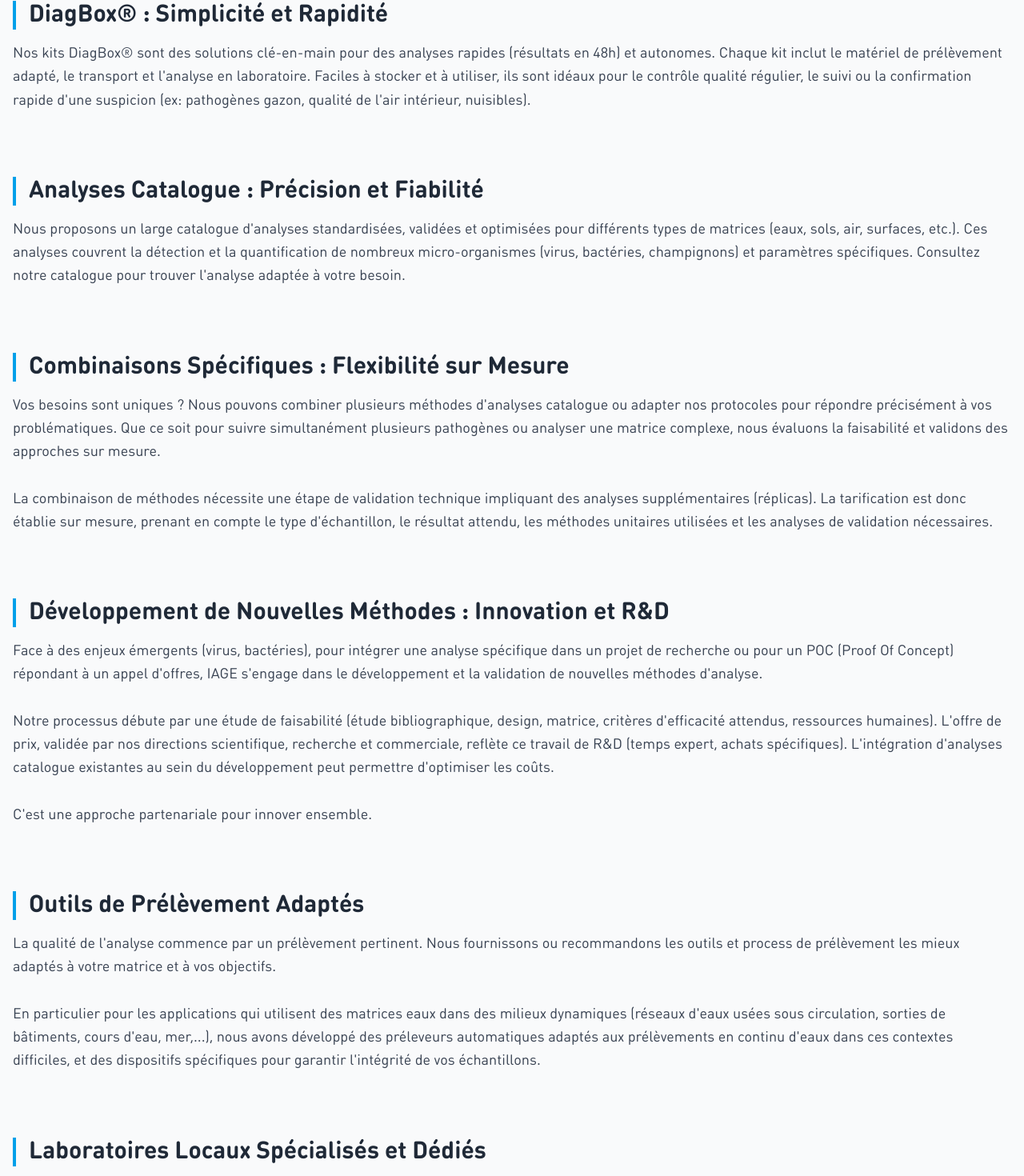
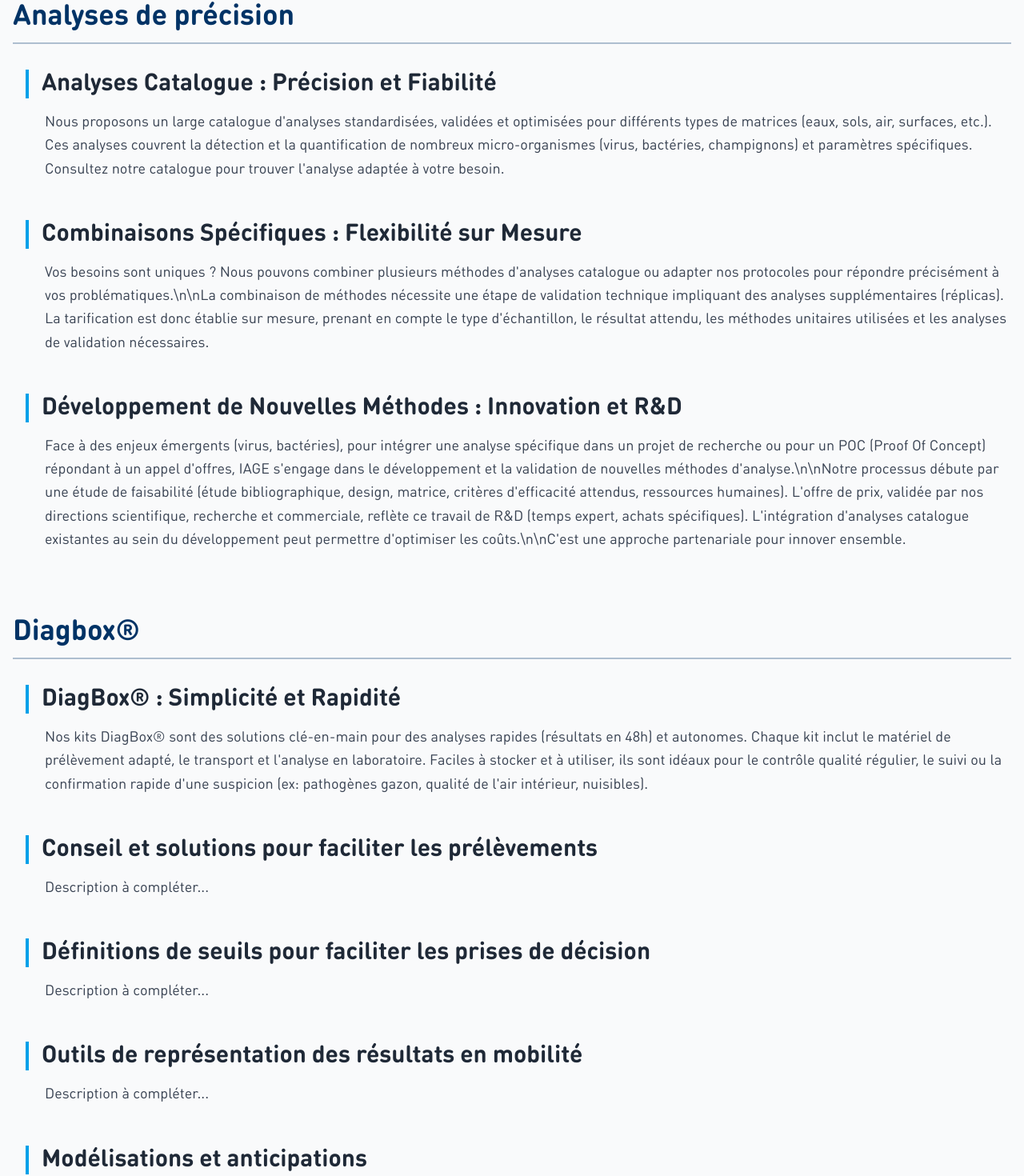
Before and after one commit to OROATIAGE/iage-france.site-public, a React (Vite) app: page /services in a window 1280 px wide. Shown: the part 347-1817 px from the top of the page at 80% size. Built offline with nearby package versions, Linux system fonts and the light colour scheme.

Commit message:
feat: changements de présentation et nouveaux services

```diff
--- a/src/components/Navbar.jsx
+++ b/src/components/Navbar.jsx
@@ -24,14 +24,19 @@
   const servicesTimeoutRef = useRef(null);
   const isDark = useIsDark()
 
+  // Updated list of all services for the dropdown
   const servicesDropdownItems = [
-    { name: texts.navbar.services.dropdown.all, path: '/services' },
-    { name: texts.navbar.services.dropdown.diagbox, path: '/services#diagbox' },
-    { name: texts.navbar.services.dropdown.catalog, path: '/services#catalog' },
-    { name: texts.navbar.services.dropdown.specific, path: '/services#specific-combinations' },
-    { name: texts.navbar.services.dropdown.development, path: '/services#development' },
-    { name: texts.navbar.services.dropdown.sampling, path: '/services#sampling-tools' },
-    { name: texts.navbar.services.dropdown.local_labs, path: '/services#local-labs' },
+    { name: texts.navbar.services.dropdown.all, path: '/services' }, // Voir tous les services
+    { name: texts.services?.nav?.catalog || 'Catalogue', path: '/services#catalog' },
+    { name: texts.services?.nav?.['specific-combinations'] || 'Combinaisons', path: '/services#specific-combinations' },
+    { name: texts.services?.nav?.development || 'R&D', path: '/services#development' },
+    { name: texts.services?.nav?.diagbox || 'DiagBox®', path: '/services#diagbox' },
+    { name: texts.services?.nav?.['sampling-advice'] || 'Conseil Prélèvement', path: '/services#sampling-advice' },
+    { name: texts.services?.nav?.thresholds || 'Seuils Décisionnels', path: '/services#thresholds' },
+    { name: texts.services?.nav?.['mobile-viz'] || 'Viz Mobilité', path: '/services#mobile-viz' },
+    { name: texts.services?.nav?.modeling || 'Modélisation', path: '/services#modeling' },
+    { name: texts.services?.nav?.['sampling-tools'] || 'Préleveurs', path: '/services#sampling-tools' },
+    { name: texts.services?.nav?.['local-labs'] || 'Labos Locaux', path: '/services#local-labs' },
   ];
 
   const navItems = [
--- a/src/components/ServicesNav.jsx
+++ b/src/components/ServicesNav.jsx
@@ -21,12 +21,16 @@
   }
 };
 
-// Définir les sections pour la page Services (sans shortLabel)
+// UPDATED sections list to include all individual services
 const sections = [
-  { id: 'diagbox' }, // Utiliser l'ID pour construire la clé du label nav
   { id: 'catalog' },
   { id: 'specific-combinations' },
   { id: 'development' },
+  { id: 'diagbox' },
+  { id: 'sampling-advice' },
+  { id: 'thresholds' },
+  { id: 'mobile-viz' },
+  { id: 'modeling' },
   { id: 'sampling-tools' },
   { id: 'local-labs' },
 ];
--- a/src/content/texts.js
+++ b/src/content/texts.js
@@ -5,13 +5,7 @@
     "services": {
       "title": "Services",
       "dropdown": {
-        "all": "Voir tous les services",
-        "diagbox": "DiagBox®",
-        "catalog": "Analyses Catalogue",
-        "specific": "Combinaisons Spécifiques",
-        "development": "Développement Méthodes",
-        "sampling": "Outils de Prélèvement",
-        "local_labs": "Laboratoires Dédiés"
+        "all": "Voir tous les services"
       }
     },
     "sectors": "Secteurs",
@@ -31,22 +25,22 @@
   },
   "home": {
     "hero": {
-      "title": "Solutions d'analyses et d'expertise pour votre industrie",
-      "subtitle": "Expertise, innovation et qualité au service de vos besoins",
+      "title": "L'expertise du vivant à votre service",
+      "subtitle": "Voir l'invisible pour agir à temps",
       "cta": "Contactez-nous"
     },
     "services": {
       "0": {
-        "title": "Analyses de laboratoire",
-        "description": "Des analyses précises et fiables pour répondre à vos besoins spécifiques."
+        "title": "Analyses de précisions",
+        "description": "Des analyses précises et fiables, sur catalogue ou à la demande, pour répondre à tous vos besoins"
       },
       "1": {
-        "title": "Conseil et expertise",
-        "description": "Un accompagnement personnalisé pour optimiser vos processus."
+        "title": "Diagbox®, Conseils et Expertise",
+        "description": "Un accompagnement personnalisé pour accompagner vos prises de décisions"
       },
       "2": {
-        "title": "Formation",
-        "description": "Des programmes de formation adaptés à vos équipes."
+        "title": "Vous équiper et former vos équipes",
+        "description": "Equiments spécialisées, laboratoires locaux, accompagnement technique, pour encore plus de réactivité"
       },
       "title": "Nos Services"
     },
@@ -112,15 +106,26 @@
       "catalog_title": "Analyses Catalogue : Précision et Fiabilité",
       "catalog_description": "Nous proposons un large catalogue d'analyses standardisées, validées et optimisées pour différents types de matrices (eaux, sols, air, surfaces, etc.). Ces analyses couvrent la détection et la quantification de nombreux micro-organismes (virus, bactéries, champignons) et paramètres spécifiques. Consultez notre catalogue pour trouver l'analyse adaptée à votre besoin.",
       "specific_title": "Combinaisons Spécifiques : Flexibilité sur Mesure",
-      "specific_description": "Vos besoins sont uniques ? Nous pouvons combiner plusieurs méthodes d'analyses catalogue ou adapter nos protocoles pour répondre précisément à vos problématiques. Que ce soit pour suivre simultanément plusieurs pathogènes ou analyser une matrice complexe, nous évaluons la faisabilité et validons des approches sur mesure.\r\n\r\nLa combinaison de méthodes nécessite une étape de validation technique impliquant des analyses supplémentaires (réplicas). La tarification est donc établie sur mesure, prenant en compte le type d'échantillon, le résultat attendu, les méthodes unitaires utilisées et les analyses de validation nécessaires.",
+      "specific_description": "Vos besoins sont uniques ? Nous pouvons combiner plusieurs méthodes d'analyses catalogue ou adapter nos protocoles pour répondre précisément à vos problématiques.\\n\\nLa combinaison de méthodes nécessite une étape de validation technique impliquant des analyses supplémentaires (réplicas). La tarification est donc établie sur mesure, prenant en compte le type d'échantillon, le résultat attendu, les méthodes unitaires utilisées et les analyses de validation nécessaires.",
       "development_title": "Développement de Nouvelles Méthodes : Innovation et R&D",
-      "development_description": "Face à des enjeux émergents (virus, bactéries), pour intégrer une analyse spécifique dans un projet de recherche ou pour un POC (Proof Of Concept) répondant à un appel d'offres, IAGE s'engage dans le développement et la validation de nouvelles méthodes d'analyse.\r\n\r\nNotre processus débute par une étude de faisabilité (étude bibliographique, design, matrice, critères d'efficacité attendus, ressources humaines). L'offre de prix, validée par nos directions scientifique, recherche et commerciale, reflète ce travail de R&D (temps expert, achats spécifiques). L'intégration d'analyses catalogue existantes au sein du développement peut permettre d'optimiser les coûts.\r\n\r\nC'est une approche partenariale pour innover ensemble.",
+      "development_description": "Face à des enjeux émergents (virus, bactéries), pour intégrer une analyse spécifique dans un projet de recherche ou pour un POC (Proof Of Concept) répondant à un appel d'offres, IAGE s'engage dans le développement et la validation de nouvelles méthodes d'analyse.\\n\\nNotre processus débute par une étude de faisabilité (étude bibliographique, design, matrice, critères d'efficacité attendus, ressources humaines). L'offre de prix, validée par nos directions scientifique, recherche et commerciale, reflète ce travail de R&D (temps expert, achats spécifiques). L'intégration d'analyses catalogue existantes au sein du développement peut permettre d'optimiser les coûts.\\n\\nC'est une approche partenariale pour innover ensemble.",
       "sampling_title": "Outils de Prélèvement Adaptés",
-      "sampling_description": "La qualité de l'analyse commence par un prélèvement pertinent. Nous fournissons ou recommandons les outils et process de prélèvement les mieux adaptés à votre matrice et à vos objectifs.\r\n\r\nEn particulier pour les applications qui utilisent des matrices eaux dans des milieux dynamiques (réseaux d'eaux usées sous circulation, sorties de bâtiments, cours d'eau, mer,...), nous avons développé des préleveurs automatiques  adaptés aux prélèvements en continu d'eaux dans ces contextes difficiles, et des dispositifs spécifiques pour garantir l'intégrité de vos échantillons.",
+      "sampling_description": "La qualité de l'analyse commence par un prélèvement pertinent. Nous fournissons ou recommandons les outils et process de prélèvement les mieux adaptés à votre matrice et à vos objectifs.\\n\\nEn particulier pour les applications qui utilisent des matrices eaux dans des milieux dynamiques (réseaux d'eaux usées sous circulation, sorties de bâtiments, cours d'eau, mer,...), nous avons développé des préleveurs automatiques  adaptés aux prélèvements en continu d'eaux dans ces contextes difficiles, et des dispositifs spécifiques pour garantir l'intégrité de vos échantillons.",
       "local_labs_title": "Laboratoires Locaux Spécialisés et Dédiés",
       "local_labs_description": "Pour des besoins récurrents, des volumes importants ou une nécessité de résultats ultra-rapides, nous pouvons étudier la mise en place de laboratoires d'analyse locaux, spécialisés et dédiés à votre activité. Cette solution offre une autonomie et une réactivité maximales, avec notre support pour l'installation, la formation et le suivi qualité.",
       "back_to_sectors_title": "Explorer nos domaines d'application",
-      "back_to_sectors_link_text": "Voir nos secteurs d'activité"
+      "back_to_sectors_link_text": "Voir nos secteurs d'activité",
+      "category1_title": "Analyses de précision",
+      "category2_title": "Diagbox®",
+      "category3_title": "Équipements et labo dédiés",
+      "sampling_advice_title": "Conseil et solutions pour faciliter les prélèvements",
+      "sampling_advice_description": "Description à compléter...",
+      "thresholds_title": "Définitions de seuils pour faciliter les prises de décision",
+      "thresholds_description": "Description à compléter...",
+      "mobile_viz_title": "Outils de représentation des résultats en mobilité",
+      "mobile_viz_description": "Description à compléter...",
+      "modeling_title": "Modélisations et anticipations",
+      "modeling_description": "Description à compléter..."
     },
     "nav": {
       "diagbox": "DiagBox®",
@@ -128,7 +133,11 @@
       "specific-combinations": "Combinaisons",
       "development": "R&D",
       "sampling-tools": "Préleveurs",
-      "local-labs": "Labos Locaux"
+      "local-labs": "Labos Locaux",
+      "sampling-advice": "Conseil Prélèvement",
+      "thresholds": "Seuils Décisionnels",
+      "mobile-viz": "Viz Mobilité",
+      "modeling": "Modélisation"
     }
   },
   "sectors": {
@@ -321,7 +330,16 @@
     }
   },
   "about": {
-    "title": "À propos de nous"
+    "title": "À propos de nous",
+    "page": {
+      "intro1": "Fondée en 2017 à Montpellier, IAGE est spécialisée dans l'analyse biologique et environnementale.",
+      "intro2": "Nous proposons des services de diagnostics ultra-précoces, accessibles et actionnables, pensés pour tous les acteurs du vivant.",
+      "ambition_title": "Notre ambition : Voir l'invisible pour agir à temps.",
+      "ambition_text": "Là où d'autres interviennent trop tard, IAGE fait le choix de l'anticipation, de la prévention et de l'accompagnement sur mesure.",
+      "strength_title": "Notre force : Rendre l'expertise scientifique simple et opérationnelle.",
+      "strength_text": "Parce que nous connaissons les réalités de terrain — qu'il s'agisse de collectivités, exploitants ou industriels — nous avons transformé notre savoir-faire en solutions clefs en main : du prélèvement à l'analyse, jusqu'à la mise en œuvre de plans d'actions concrets.",
+      "conclusion": "Avec IAGE, la biologie devient un levier clair et fiable pour prendre des décisions rapides, pertinentes et durables."
+    }
   },
   "diagbox": {
     "gazon": {
--- a/src/pages/Services.jsx
+++ b/src/pages/Services.jsx
@@ -7,34 +7,53 @@
 function Services() {
   const location = useLocation();
 
-  // Données des services avec leurs IDs pour les ancres et les NOUVELLES clés de texte
-  const servicesData = [
-    { id: 'diagbox', titleKey: 'diagbox_title', descriptionKey: 'diagbox_description' },
+  // Fonction pour récupérer les textes de manière sûre
+  const getPageText = (key) => texts.services?.page?.[key] || '';
+
+  // NOUVELLE structure de données par catégorie
+  const categoriesData = [
+    {
+      categoryTitleKey: 'category1_title', // Analyses de précision
+      services: [
         { id: 'catalog', titleKey: 'catalog_title', descriptionKey: 'catalog_description' },
         { id: 'specific-combinations', titleKey: 'specific_title', descriptionKey: 'specific_description' },
         { id: 'development', titleKey: 'development_title', descriptionKey: 'development_description' },
+      ],
+    },
+    {
+      categoryTitleKey: 'category2_title', // Diagbox®, Conseil et Expertise
+      services: [
+        { id: 'diagbox', titleKey: 'diagbox_title', descriptionKey: 'diagbox_description' },
+        // Nouveaux services ajoutés ici
+        { id: 'sampling-advice', titleKey: 'sampling_advice_title', descriptionKey: 'sampling_advice_description' },
+        { id: 'thresholds', titleKey: 'thresholds_title', descriptionKey: 'thresholds_description' },
+        { id: 'mobile-viz', titleKey: 'mobile_viz_title', descriptionKey: 'mobile_viz_description' },
+        { id: 'modeling', titleKey: 'modeling_title', descriptionKey: 'modeling_description' },
+      ],
+    },
+    {
+      categoryTitleKey: 'category3_title', // Équipements et labo dédiés
+      services: [
         { id: 'sampling-tools', titleKey: 'sampling_title', descriptionKey: 'sampling_description' },
         { id: 'local-labs', titleKey: 'local_labs_title', descriptionKey: 'local_labs_description' },
+      ],
+    },
   ];
 
-  // Réintroduire le useEffect avec une dépendance plus fiable
   useEffect(() => {
-    // Essayer de défiler seulement si on a un hash
     if (location.hash) {
       const id = location.hash.replace('#', '');
       const element = document.getElementById(id);
       if (element) {
+        // Use timeout to ensure layout is complete before scrolling
+        setTimeout(() => {
            element.scrollIntoView({ behavior: 'smooth', block: 'start' });
+        }, 100);
       }
     } else {
-      // S'il n'y a pas de hash, s'assurer qu'on est en haut de page
       window.scrollTo(0, 0);
     }
-    // Déclencher l'effet si la clé ou le hash change (pathname géré par ScrollToTop globalement)
-  }, [location.key, location.hash]); // Garder ces dépendances
-
-  // Fonction pour récupérer les textes de manière sûre
-  const getPageText = (key) => texts.services?.page?.[key] || '';
+  }, [location.key, location.hash]);
 
   return (
     <motion.div
@@ -52,16 +71,30 @@
         {getPageText('intro')}
       </p>
 
+      {/* Boucle sur les catégories */}
       <div className="space-y-16 md:space-y-20">
-        {servicesData.map((service) => (
-          <section key={service.id} id={service.id} className="scroll-mt-20 md:scroll-mt-24"> {/* scroll-mt pour compenser la navbar fixe */}
-            <h2 className="text-2xl md:text-3xl font-semibold text-gray-800 dark:text-gray-200 mb-4 border-l-4 border-secondary pl-4">
+        {categoriesData.map((category, categoryIndex) => (
+          <div key={category.categoryTitleKey}>
+            {/* Titre de la catégorie */}
+            <h2 className="text-3xl md:text-4xl font-semibold text-primary dark:text-secondary mb-8 border-b-2 border-primary/30 dark:border-secondary/30 pb-3">
+              {getPageText(category.categoryTitleKey)}
+            </h2>
+            {/* Boucle sur les services DANS la catégorie */}
+            <div className="space-y-10 md:space-y-12 pl-4"> {/* Ajout de padding pour les services sous la catégorie */}
+              {category.services.map((service) => (
+                <section key={service.id} id={service.id} className="scroll-mt-28 md:scroll-mt-32"> {/* Increased scroll margin top further */}
+                  {/* Titre du service */}
+                  <h3 className="text-2xl md:text-3xl font-semibold text-gray-800 dark:text-gray-200 mb-4 border-l-4 border-secondary pl-4">
                     {getPageText(service.titleKey)}
-            </h2>
-            <p className="text-gray-700 dark:text-gray-300 text-lg leading-relaxed whitespace-pre-line">
+                  </h3>
+                  {/* Description du service */}
+                  <p className="text-gray-700 dark:text-gray-300 text-lg leading-relaxed whitespace-pre-line ml-6"> {/* Léger retrait pour la description */}
                     {getPageText(service.descriptionKey)}
                   </p>
                 </section>
+              ))}
+            </div>
+          </div>
         ))}
       </div>
 
```
Also changed, not shown: src/components/ScrollToTop.jsx (+7 -4 lines), src/pages/About.jsx (+25 -3 lines), src/pages/Home.jsx (+10 -18 lines), texts.csv. Lines whose indentation alone changed are shown as unchanged.
